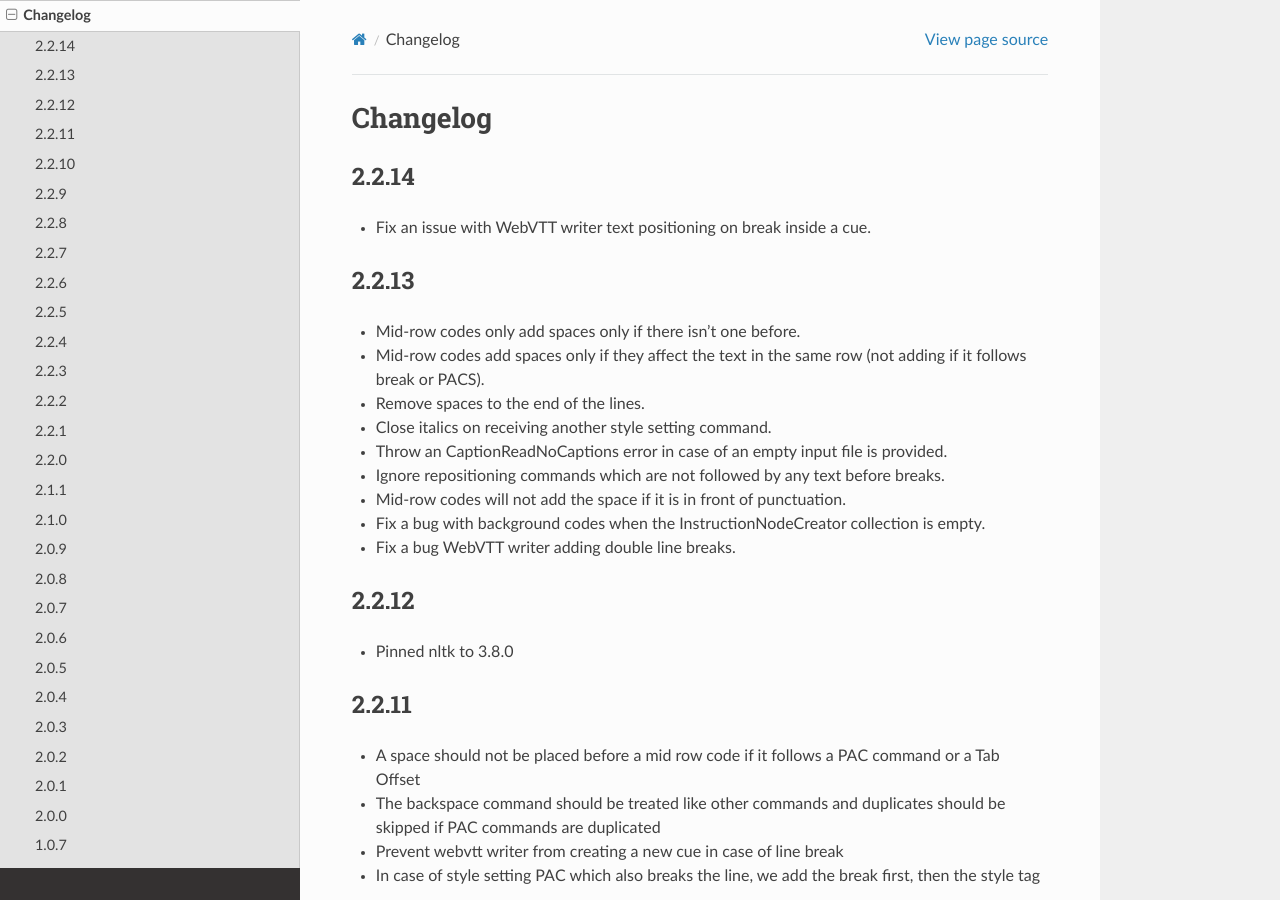
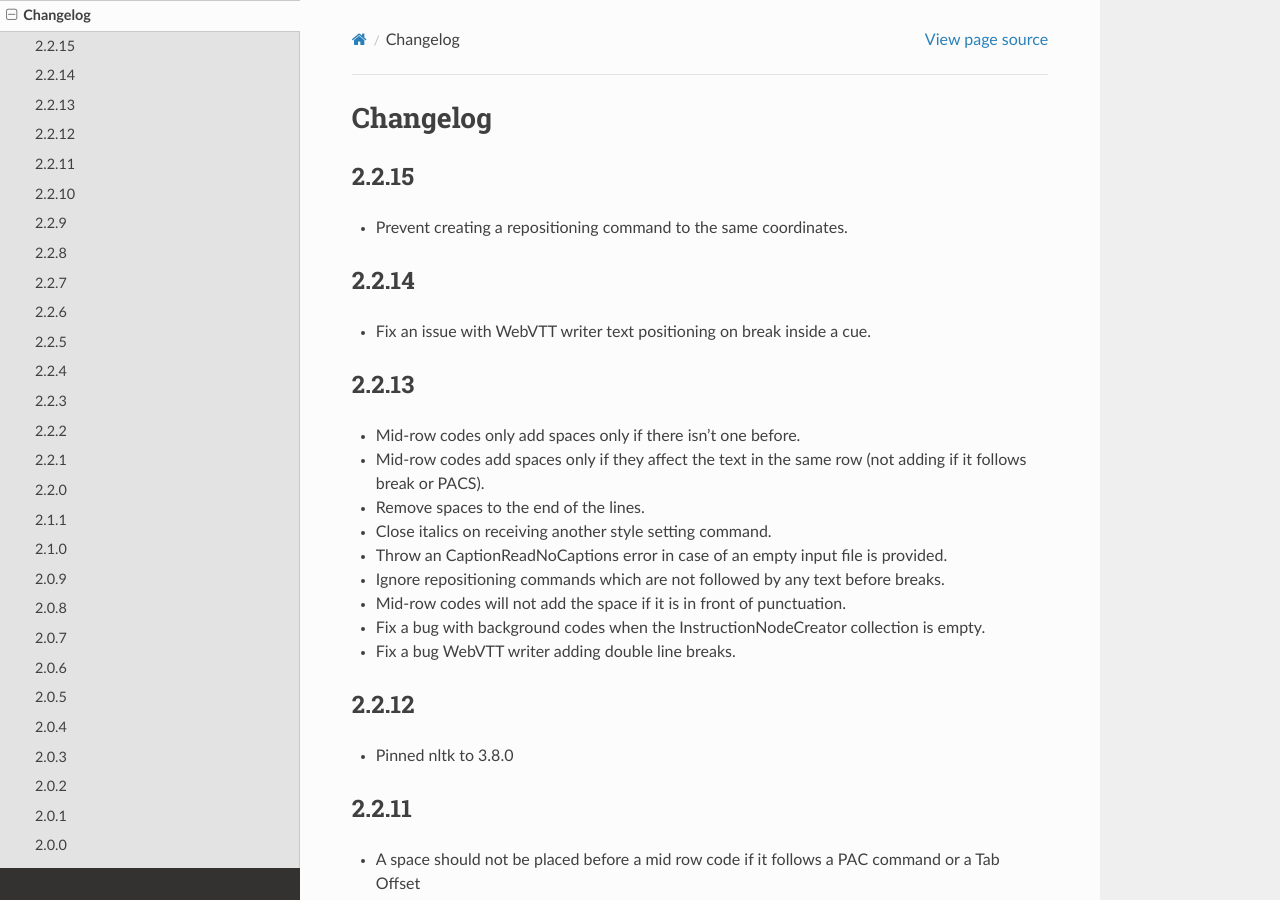
Before and after one commit to pbs/pycaption, a Sphinx documentation site: the page built from docs/changelog.rst, in a window 1280 px wide and 900 px high. Built offline with Sphinx 7.4.7 and the Read the Docs theme 2.0.0, drawn with Linux system fonts in a browser that asks for light colours.

Commit message:
change version to 2.2.15

```diff
--- a/docs/changelog.rst
+++ b/docs/changelog.rst
@@ -1,5 +1,9 @@
 Changelog
 ---------
+2.2.15
+^^^^^^
+- Prevent creating a repositioning command to the same coordinates.
+
 2.2.14
 ^^^^^^
 - Fix an issue with WebVTT writer text positioning on break inside a cue.
--- a/setup.py
+++ b/setup.py
@@ -20,7 +20,7 @@ transcript_dependencies = ["nltk==3.8.0"]
 
 setup(
     name="pycaption",
-    version="2.2.14.dev4",
+    version="2.2.15",
     description="Closed caption converter",
     long_description=open(README_PATH).read(),
     author="Joe Norton",
```
